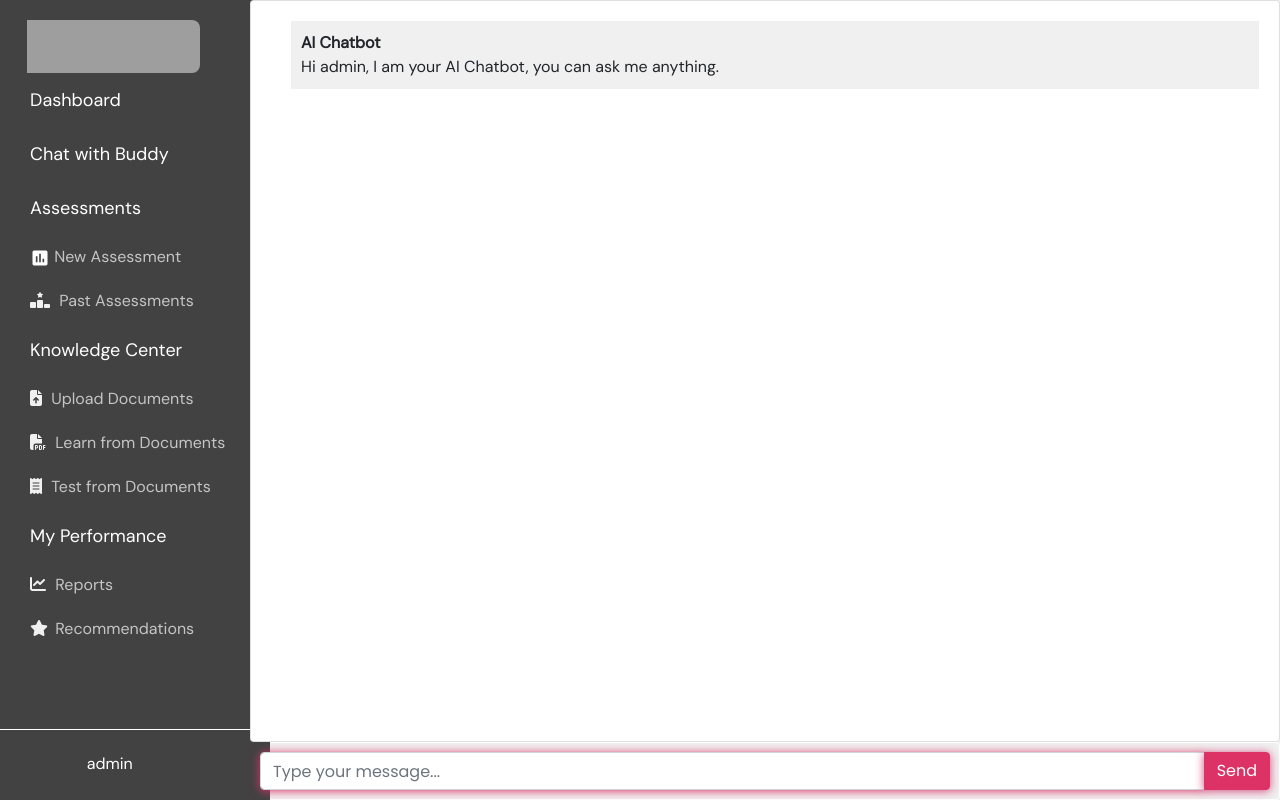
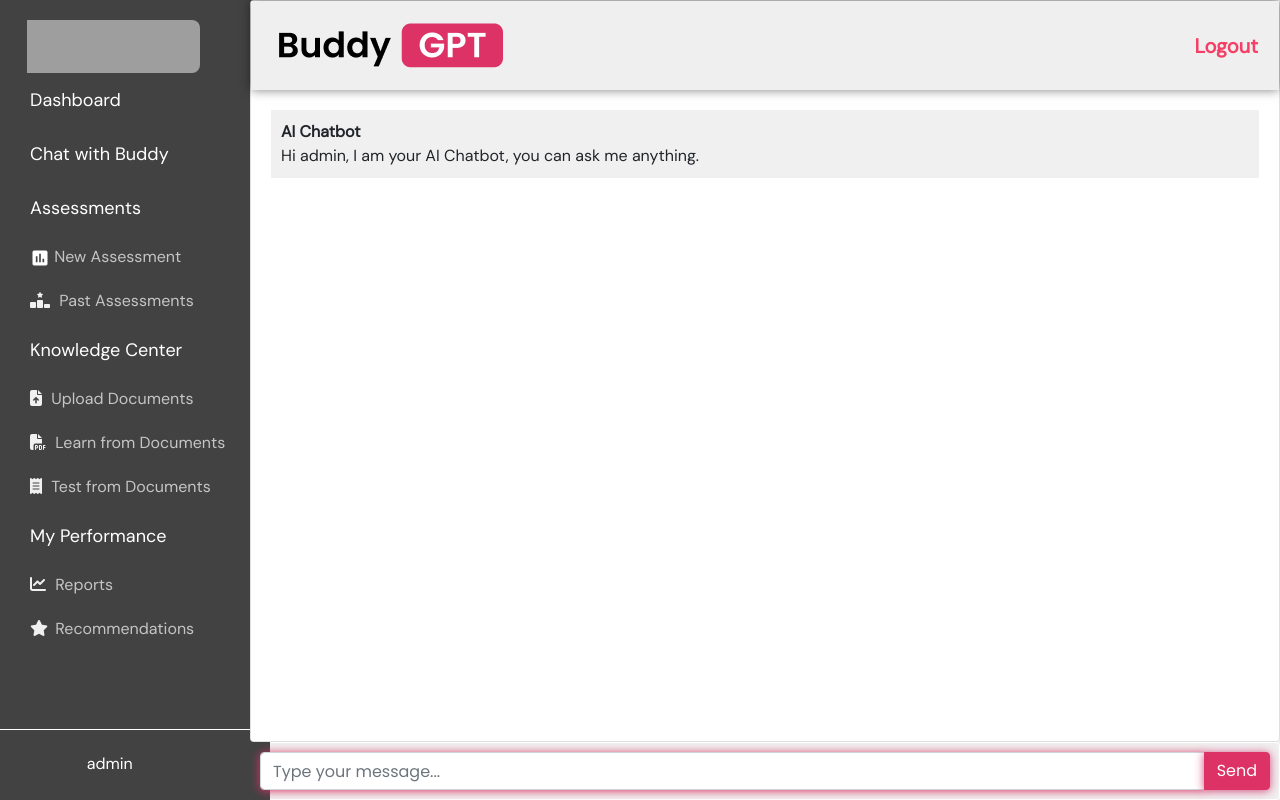
Before and after one commit to igebra-ai/buddygpt, a Django app: page /chat in a window 1280 px wide. Run offline with Django 4.2, Linux system fonts and the light colour scheme; a user stored in the database is signed in; some libraries are stand-ins or nearby versions; grey boxes are pictures that could not be loaded.

Commit message:
restores chat

```diff
--- a/chatbot/templates/chat.html
+++ b/chatbot/templates/chat.html
@@ -90,7 +90,6 @@
     }
 
     .card {
-      padding-left: 20px;
     position: relative;
     display: -ms-flexbox;
     display: flex;
@@ -164,12 +163,20 @@
 {% block content %}
 
 <div class="main-container">
-  <div class="chat-container">
   {% include 'sidebar.html' %}
 
-
+<div class="chat-container">
   <div class="card flex-grow-1 ">
-
+    <nav class="navbar">
+      {% if user.is_authenticated %}
+      <a class="nav-link" style="margin-right:auto ;" href="{% url 'chatbot' %}"><img src="{% static 'images/buddy.png' %}" alt="BuddyGPT" style="width: 228px; height: 53px;"></a>
+      <a class="nav-link" style="margin-left: auto;font-size: 20px;" href="logout">Logout</a>
+      {% else %}
+      <a class="nav-link" style="margin-right:auto ;" href="{% url 'chatbot' %}"><img src="{% static 'images/buddy.png' %}" alt="BuddyGPT" style="width: 228px; height: 53px;"></a>
+      <a class="nav-link" style="margin-left: auto;" href="signin">Login</a>
+      <a class="nav-link"  style="margin-left: auto;" href="register">Register</a>
+      {% endif %}
+  </nav>
 
     <div class="card-body messages-box">
 
```
